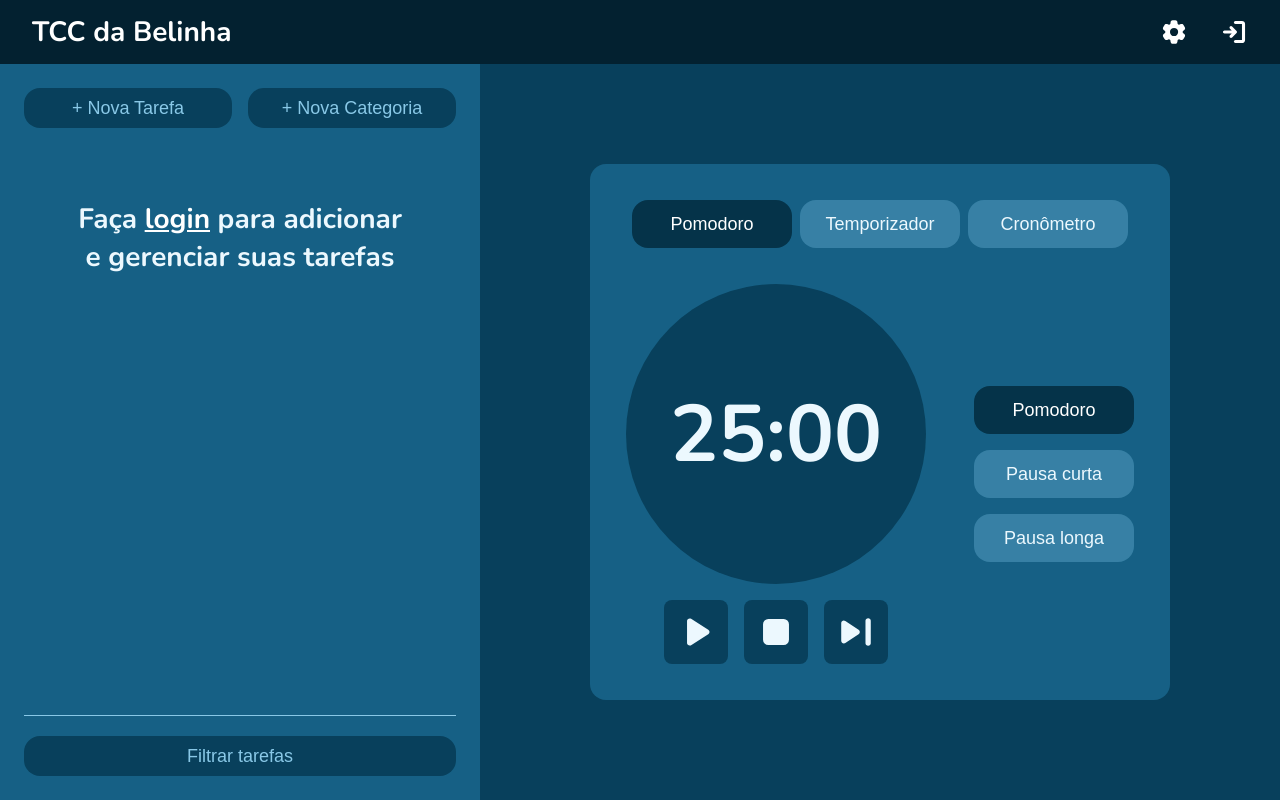
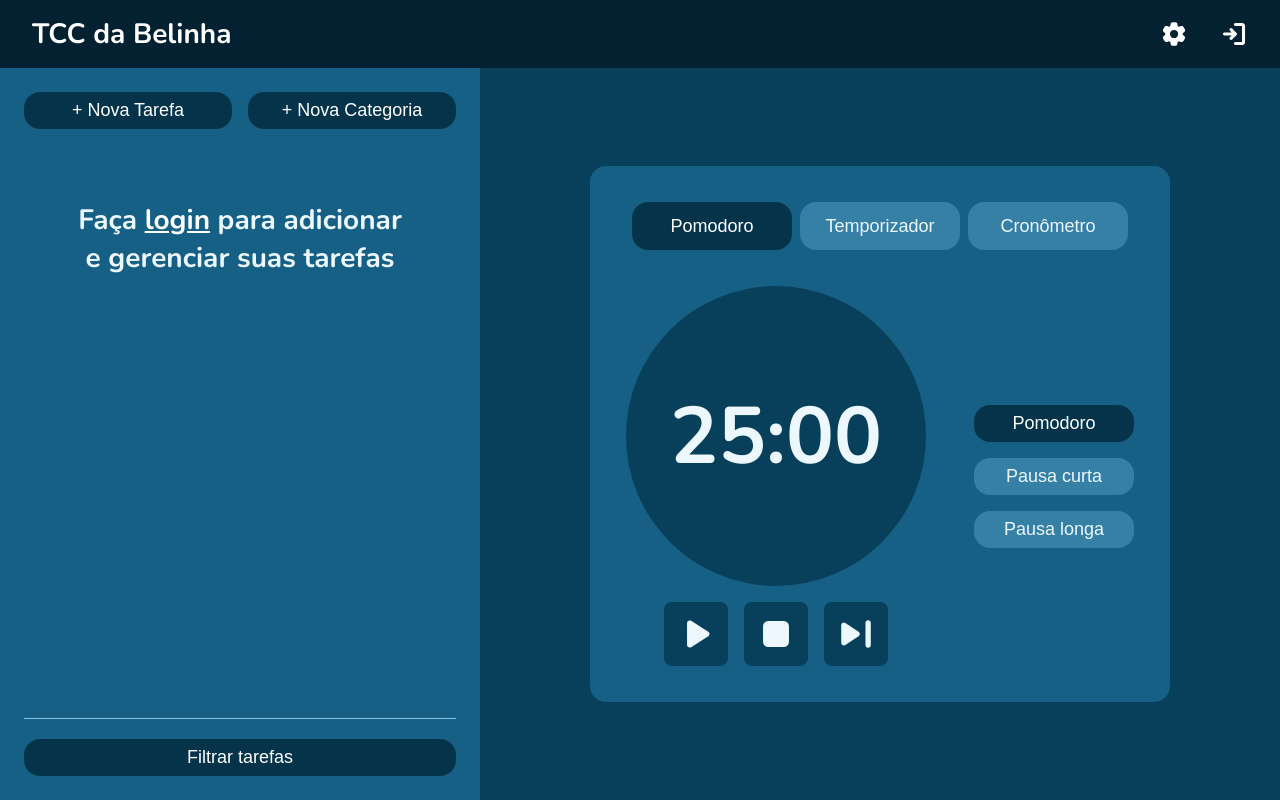
Before and after one commit to isapirola/tcc-frontend, a React (Vite) app: page / in a window 1280 px wide. Built offline with nearby package versions, Linux system fonts and the light colour scheme; no server answers.

Commit message:
change button style

```diff
--- a/src/components/Button/Button.module.css
+++ b/src/components/Button/Button.module.css
@@ -1,10 +1,11 @@
 .defaultButton {
   display: flex;
+  flex: 1;
   border-radius: 16px;
   align-items: center;
   justify-content: center;
-  height: 40px;
   font-size: 18px;
+  padding: 8px 0;
   background-color: var(--a7);
   color: white;
   transition: background-color 0.3s, transform 0.2s;
--- a/src/components/Button/Button.tsx
+++ b/src/components/Button/Button.tsx
@@ -7,7 +7,7 @@ interface TaskButtonProps {
   onClick: () => void;
   isDisabled?: boolean;
   isSelected?: boolean;
-  styleType?: "task" | "timers" | "login" | "header" | "timer" | "category";
+  styleType?: "timers" | "login" | "header" | "timer" | "category";
   children?: React.ReactNode;
 }
 
@@ -17,13 +17,11 @@ const Button: React.FC<TaskButtonProps> = ({
   onClick,
   isDisabled = false,
   isSelected = false,
-  styleType = "task",
+  styleType,
   children,
 }) => {
   const getButtonClass = () => {
     switch (styleType) {
-      case "task":
-        return `${styles.defaultButton} ${styles.task}`;
       case "timers":
         return `${styles.defaultButton} ${styles.timers}`;
       case "login":
```
